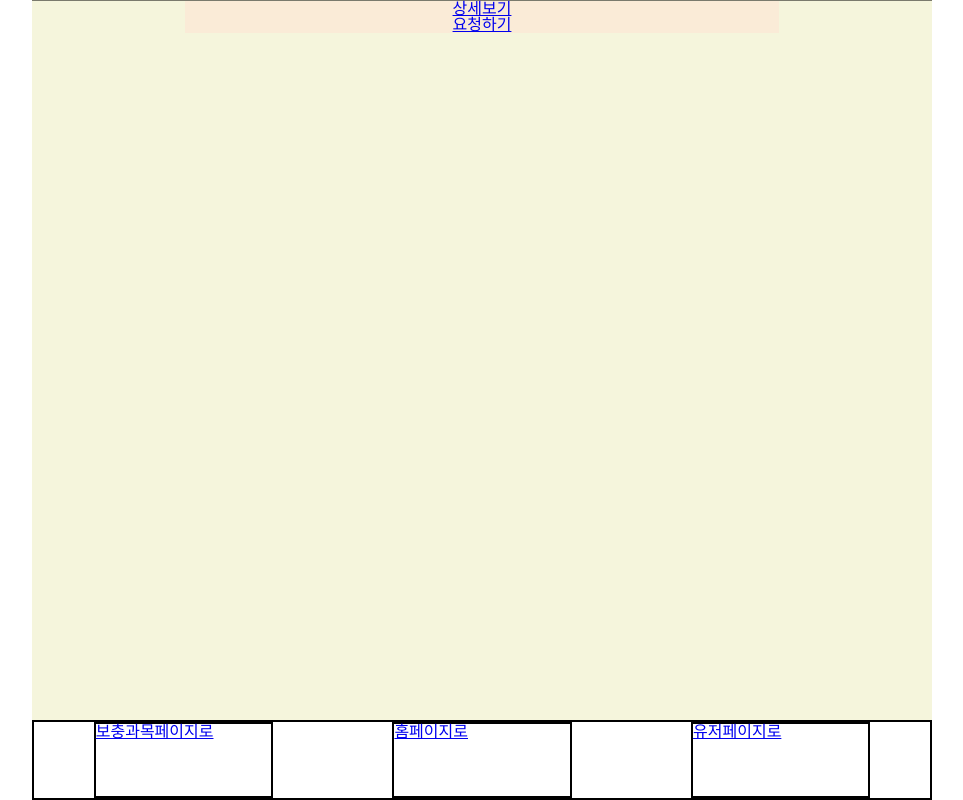
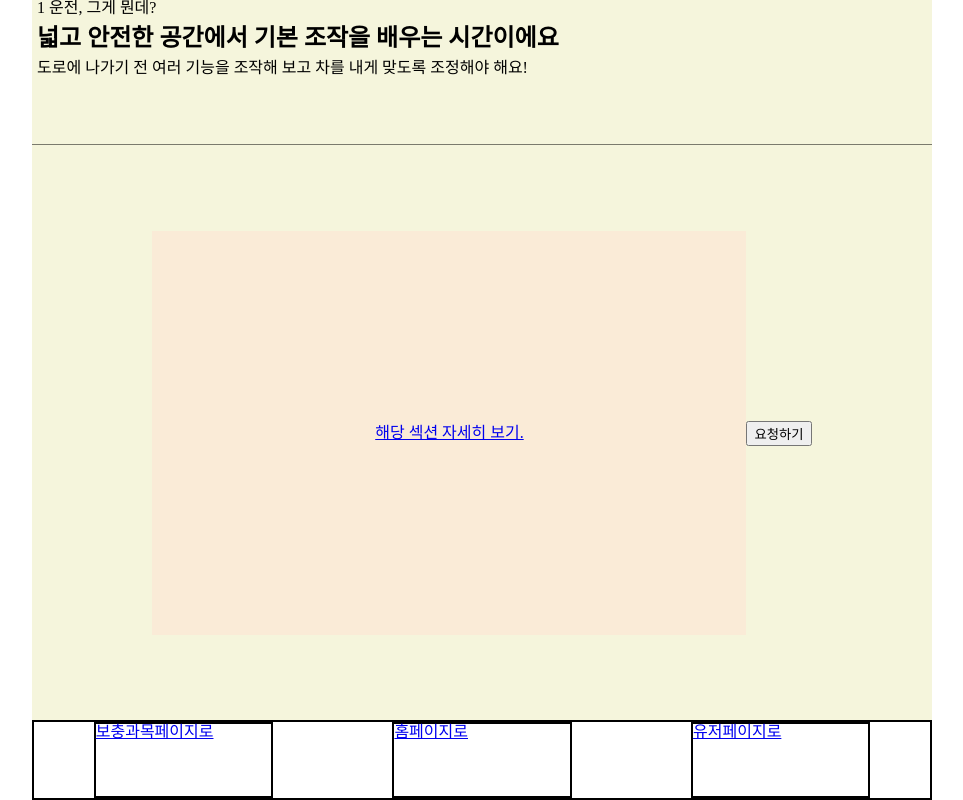
Before and after one commit to SWM-AtoZ/friendrive-client, a React (Create React App) app: page / in a window 1280 px wide. Shown: the whole page, without its empty margins (158-1121 px from the left). Built offline with nearby package versions, Linux system fonts and the light colour scheme.

Commit message:
(feat) 라우팅 시 데이터 처리
페이지마다 데이터 공유
-Home에서 Section페이지로 갈 때 섹션 넘버 데이터 전달
-Section에서 Detail페이지로 갈 때 해당 아이템의 title과 컨텐츠 데이터 전달.

```diff
--- a/src/App.js
+++ b/src/App.js
@@ -8,10 +8,107 @@ import Nav from './componenets/nav/Nav';
 import './App.css';
 
 function App() {
+    // API 더미데이터
+  const curriculum = {
+    "curriculum": [
+        {
+            "days": 1,
+            "title": "차량 기본 조작 요령 숙지",
+            "summary": "넓고 안전한 공간에서 기본 조작을 배우는 시간이에요",
+            "explain": "도로에 나가기 전 여러 기능을 조작해 보고 차를 내게 맞도록 조정해야 해요!"
+        },
+        {
+            "days": 2,
+            "title": "안전 주행, 방어 운전",
+            "summary": "넓고 안전한 도로에서 기본 주행을 배우는 시간이에요.",
+            "explain": "도로에서 차선을 맞추며 달리다가 신호와 표지판에 따라 좌/우회전, U턴을 해보아요!"
+        },
+        {
+          "days": 3,
+          "title": "여러 차선이 있는 큰 도로에서 차선 변경을 배우는 시간이에요",
+          "summary": "아직 좁고 복잡한 도로는 어려울 수 있어요 안전거리를 유지하고 멀리 보며 운전해 보아요!",
+          "explain": "큰 도로에서 다른 운전자들과 어울려 볼까요?"
+       },
+        {
+          "days": 4,
+          "title": "혼잡한 시내와 골목에서 주행을 배우는 시간이에요",
+          "summary": "시내와 좁은 골목까지 익숙해진다묜 이제 주행은 어렵지 않을 거에요",
+          "explain": "이제 다 왔어요! 혼잡한 도로까지 정복해 볼까요?"
+         },
+         {
+          "days": 5,
+          "title": "공간이 넓은 주차장에서 주차를 배우는 시간이에요",
+          "summary": "괜찮아요, 주차는 모든 초보가 어려워해요 머릿속으로 그려가며 천천히 연습해 보아요!",
+          "explain": "마지막이에요! 주차만 끝내면 베스트 드라이버!"
+         }
+    ],
+    "items": [
+        {
+            "itemId": "d1i1",
+            "day": 1,
+            "subject": "운전자세",
+            "content": [
+                [
+                    "https://paillo.tistory.com",
+                    "문석이 블로그"
+                ],
+                [
+                    "https://youtube.com",
+                    "네이버"
+                ]
+            ]
+        },
+        {
+            "itemId": "d1i2",
+            "day": 1,
+            "subject": "내부조작",
+            "content": [
+                [
+                    "https://paillo.tistory.com",
+                    "문석이 블로그"
+                ],
+                [
+                    "https://youtube.com",
+                    "네이버"
+                ]
+            ]
+        },
+        {
+            "itemId": "d2i1",
+            "day": 2,
+            "subject": "좌회전",
+            "content": [
+                [
+                    "https://paillo.tistory.com",
+                    "문석이 블로그"
+                ],
+                [
+                    "https://youtube.com",
+                    "네이버"
+                ]
+            ]
+        },
+        {
+            "itemId": "d2i2",
+            "day": 2,
+            "subject": "우회전",
+            "content": [
+                [
+                    "https://paillo.tistory.com",
+                    "문석이 블로그"
+                ],
+                [
+                    "https://youtube.com",
+                    "네이버"
+                ]
+            ]
+        }
+    ]
+};
   return (
     <>
     <section className='section_container'>
-      <Outlet/>
+      <Outlet context={curriculum}/>
     </section>
     <Nav/>
     </>
--- a/src/index.js
+++ b/src/index.js
@@ -27,7 +27,7 @@ const router = createBrowserRouter([
         element: <Home />,
       },
       {
-        path:'detail/:detailId',
+        path:'detail',
         element:<Detail/>,
       },
       {
--- a/src/pages/detail/Detail.js
+++ b/src/pages/detail/Detail.js
@@ -1,9 +1,11 @@
 import style from './detail.module.css';
-
+import { useLocation } from 'react-router-dom';
 const Detail = ()=>{
-
+    const location = useLocation();
+    const item = location.state;
+    console.log(item);
     return(<div>
-        <h1>상세 페이지 입니다.</h1>
+        <h1>{item.title} 상세설명 페이지 입니다.</h1>
     </div>)
 }
 
--- a/src/pages/home/Home.js
+++ b/src/pages/home/Home.js
@@ -1,27 +1,26 @@
 import React,{useRef, useEffect} from 'react';
-import { Link } from 'react-router-dom';
+import { Link, useOutletContext } from 'react-router-dom';
 import style from './home.module.css';
 
 function Home() {
-  const width = window.innerWidth;
-  console.log(width*0.66);
+  const curriculum = useOutletContext().curriculum;
 
   return (
-    <section id='home_section'>
-        <div className={style.section_explain}>
-        <div className={style.section_explain_numner}></div>
-        <div className={style.section_explain_title}></div>
-        <div className={style.section_explain_discription}></div>
+    <section id={style.home_section}>
+      <div className={style.section_explain}>
+        <div className={style.section_explain_number}>{curriculum[0].days} 운전, 그게 뭔데?</div>
+        <div className={style.section_explain_title}><h1>{curriculum[0].summary}</h1></div>
+        <div className={style.section_explain_discription}>{curriculum[0].explain}</div>
       </div>
       <div className={style.section_card_container}>
           <ul className={style.section_card_innerbox}>
               <li className={style.section_card_item}>
-                <Link to={'/section'}>상세보기</Link>
-              </li>
-              <li className={style.section_card_item}>
-                <Link to={'/request'}>요청하기</Link>
+                <Link className={style.section_item} to={`/section`} state={{section:curriculum[0].days}}>
+                     해당 섹션 자세히 보기.
+                </Link>
               </li>
           </ul>
+          <Link to={'/request'}><button>요청하기</button></Link>
       </div>
     </section>
   );
--- a/src/pages/home/home.module.css
+++ b/src/pages/home/home.module.css
@@ -1,14 +1,34 @@
+#home_section{
+height: 100%;
+}
+
 .section_explain{
 width: 100%;
-height: 35%;
+height: 20%;
 border-bottom: 1px;
 border-color: rgba(0, 0, 0, 0.5);
 border-style: solid;
 }
 
+.section_explain_number{
+    padding-left: 5px;
+}
+
+.section_explain_title{
+font-size: x-large;
+font-weight: bold;
+padding-left: 5px;
+margin-top: 10px;
+}
+
+.section_explain_discription{
+margin-top: 10px;
+padding-left: 5px;
+}
+
 .section_card_container{
 width:100%;
-height: 65%;
+height: 80%;
 border-top: 1px;
 display: flex;
 align-items: center;
@@ -32,6 +52,14 @@ justify-content: center;
     align-items: center;
 }
 
+.section_item{
+    display:flex;
+    width:100%;
+    height:100%;
+    align-items: center;
+    justify-content: center;
+}
+
 .link{
     font-size: large;
 }
--- a/src/pages/section/Section.js
+++ b/src/pages/section/Section.js
@@ -1,16 +1,23 @@
 import style from './section.module.css';
-import { Link } from 'react-router-dom';
+import { Link,useLocation, useOutletContext} from 'react-router-dom';
 const Section = () => {
+  const location = useLocation();
+  //선택된 섹션의 몇번째 섹션인지
+  const id = location.state.section;
+  // outlet context의 전역 객체의 items에서 id에 대응하는 항목만 추출
+  const item = useOutletContext().items.filter(list=>list.day===id );
+
     return(<div>
-        <h1>섹션 페이지입니다.</h1>
+        <h1>{id}섹션 페이지입니다.</h1>
         <div className={style.section_card_container}>
           <ul className={style.section_card_innerbox}>
-              <li className={style.section_card_item}>
-                <Link to={'/detail/운전자세'}>운전자세</Link>
+              {item.map((item)=>(
+                <li className={style.section_card_item}>
+                <Link to={'/detail'} state={{
+                  content:item.content,
+                  title:item.subject}}>{item.subject}</Link>
               </li>
-              <li className={style.section_card_item}>
-                <Link to={'/detail/명칭과기능'}>명칭과 기능</Link>
-              </li>
+              ))}
           </ul>
         </div>
     </div>)
--- a/src/pages/teacher/Teacher.js
+++ b/src/pages/teacher/Teacher.js
@@ -1,5 +1,102 @@
 
 const Teacher = () => {
+// API 더미데이터
+const curriculum = {
+    "curriculum": [
+        {
+            "days": 1,
+            "title": "차량 기본 조작 요령 숙지",
+            "summary": "넓고 안전한 공간에서 기본 조작을 배우는 시간이에요",
+            "explain": "도로에 나가기 전 여러 기능을 조작해 보고 차를 내게 맞도록 조정해야 해요!"
+        },
+        {
+            "days": 2,
+            "title": "안전 주행, 방어 운전",
+            "summary": "넓고 안전한 도로에서 기본 주행을 배우는 시간이에요.",
+            "explain": "도로에서 차선을 맞추며 달리다가 신호와 표지판에 따라 좌/우회전, U턴을 해보아요!"
+        },
+        {
+          "days": 3,
+          "title": "여러 차선이 있는 큰 도로에서 차선 변경을 배우는 시간이에요",
+          "summary": "아직 좁고 복잡한 도로는 어려울 수 있어요 안전거리를 유지하고 멀리 보며 운전해 보아요!",
+          "explain": "큰 도로에서 다른 운전자들과 어울려 볼까요?"
+       },
+        {
+          "days": 4,
+          "title": "혼잡한 시내와 골목에서 주행을 배우는 시간이에요",
+          "summary": "시내와 좁은 골목까지 익숙해진다묜 이제 주행은 어렵지 않을 거에요",
+          "explain": "이제 다 왔어요! 혼잡한 도로까지 정복해 볼까요?"
+         },
+         {
+          "days": 5,
+          "title": "공간이 넓은 주차장에서 주차를 배우는 시간이에요",
+          "summary": "괜찮아요, 주차는 모든 초보가 어려워해요 머릿속으로 그려가며 천천히 연습해 보아요!",
+          "explain": "마지막이에요! 주차만 끝내면 베스트 드라이버!"
+         }
+    ],
+    "items": [
+        {
+            "itemId": "d1i1",
+            "day": 1,
+            "subject": "운전자세",
+            "content": [
+                [
+                    "https://paillo.tistory.com",
+                    "문석이 블로그"
+                ],
+                [
+                    "https://youtube.com",
+                    "네이버"
+                ]
+            ]
+        },
+        {
+            "itemId": "d1i2",
+            "day": 1,
+            "subject": "내부조작",
+            "content": [
+                [
+                    "https://paillo.tistory.com",
+                    "문석이 블로그"
+                ],
+                [
+                    "https://youtube.com",
+                    "네이버"
+                ]
+            ]
+        },
+        {
+            "itemId": "d2i1",
+            "day": 2,
+            "subject": "좌회전",
+            "content": [
+                [
+                    "https://paillo.tistory.com",
+                    "문석이 블로그"
+                ],
+                [
+                    "https://youtube.com",
+                    "네이버"
+                ]
+            ]
+        },
+        {
+            "itemId": "d2i2",
+            "day": 2,
+            "subject": "우회전",
+            "content": [
+                [
+                    "https://paillo.tistory.com",
+                    "문석이 블로그"
+                ],
+                [
+                    "https://youtube.com",
+                    "네이버"
+                ]
+            ]
+        }
+    ]
+};
 
     return(<div>
         <h1>선생님 페이지 입니다.</h1>
```
